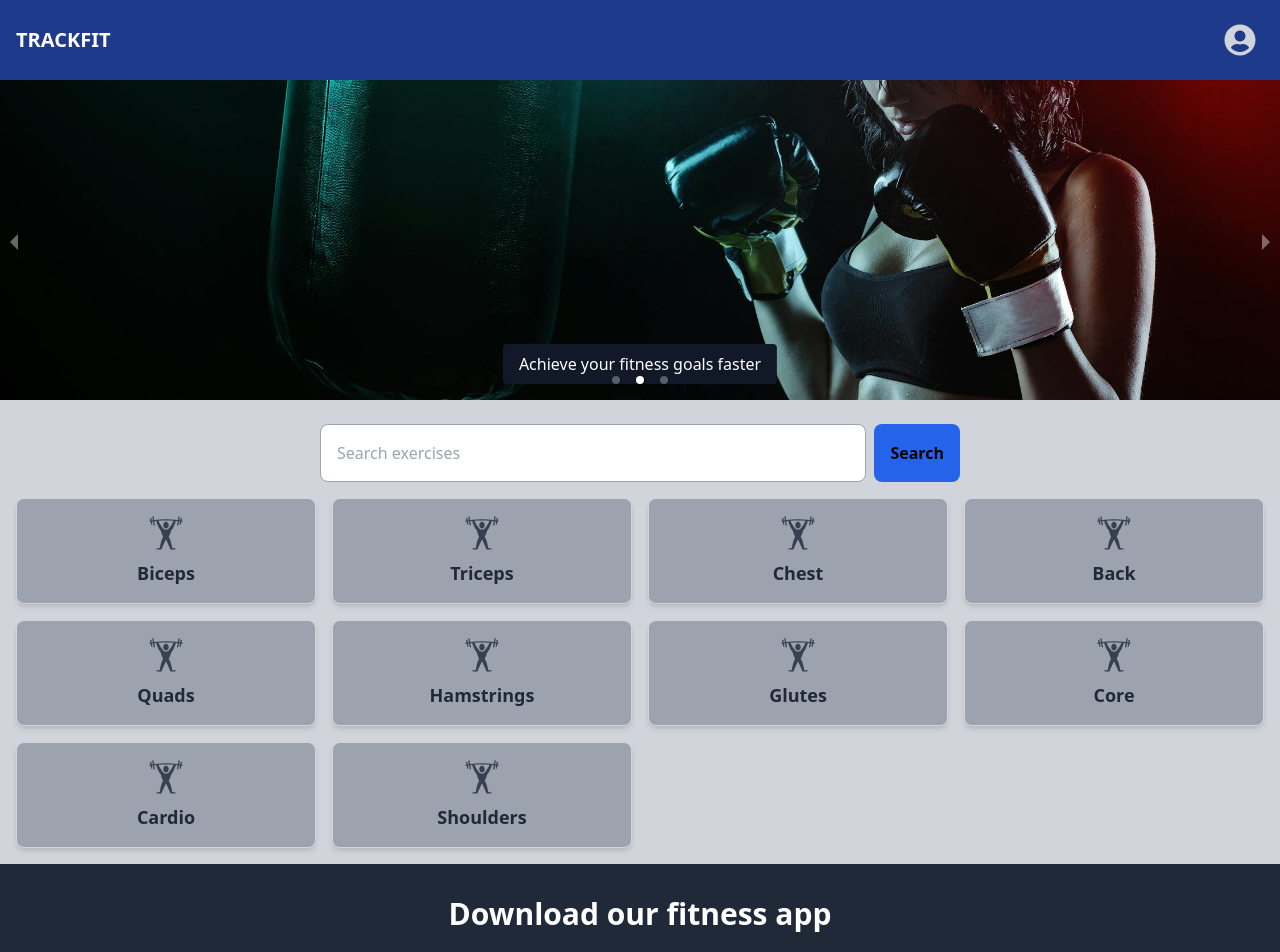
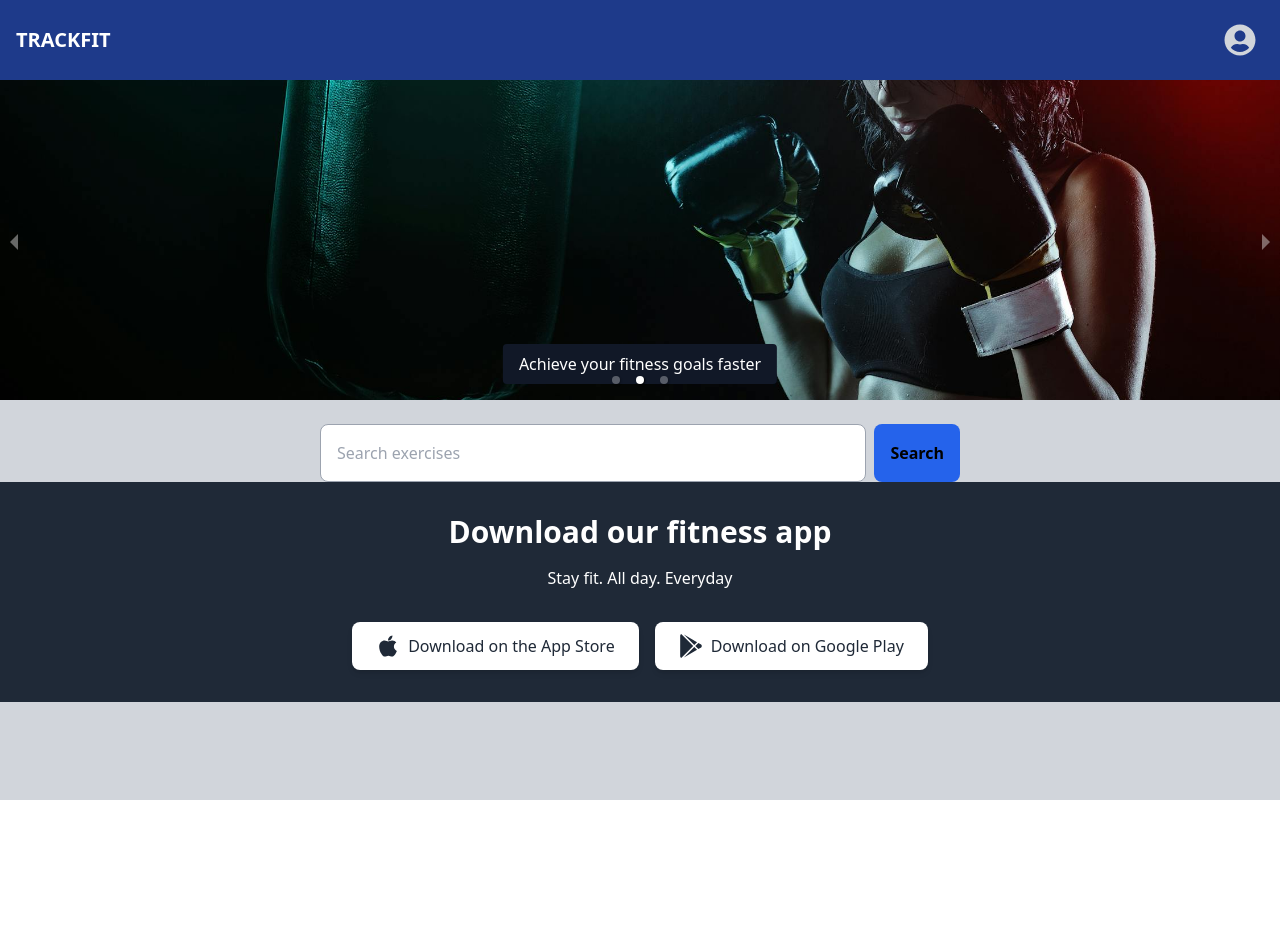
Before and after one commit to chas-academy/u09-fullstack-js-Brianosumba, a React (Vite) app in the folder frontend/: page /userpage in a window 1280 px wide. Shown: the top 952 px of the page. After the commit the page ends 800 px from the top, so only its background shows below. Built offline with nearby package versions, Linux system fonts and the light colour scheme; grey boxes are pictures that could not be loaded.

Commit message:
userpage fix

```diff
--- a/frontend/src/components/ExerciseCardList.jsx
+++ b/frontend/src/components/ExerciseCardList.jsx
@@ -1,26 +1,66 @@
+import { useState } from "react";
+import PropTypes from "prop-types";
 import ExerciseCards from "./ExerciseCards";
 
-const ExerciseCardList = () => {
-  const exercises = [
-    "Biceps",
-    "Triceps",
-    "Chest",
-    "Back",
-    "Quads",
-    "Hamstrings",
-    "Glutes",
-    "Core",
-    "Cardio",
-    "Shoulders",
-  ];
+const ExerciseCardList = ({ exercises }) => {
+  const [currentIndex, setCurrentIndex] = useState(0);
+
+  // Calculate how many cards to show per scroll
+  const cardsPerView = 8;
+
+  const handleNext = () => {
+    if (currentIndex < exercises.length - cardsPerView) {
+      setCurrentIndex(currentIndex + 1);
+    }
+  };
+
+  const handlePrev = () => {
+    if (currentIndex > 0) {
+      setCurrentIndex(currentIndex - 1);
+    }
+  };
 
   return (
-    <div className="grid grid-cols-2 md:grid-cols-3 lg:grid-cols-4 gap-4 p-4">
-      {exercises.map((exercise, index) => (
-        <ExerciseCards key={index} title={exercise} />
-      ))}
+    <div className="relative">
+      <div className="flex justify-between items-center mb-4">
+        <h2 className="text-lg font-bold">Show all</h2>
+        <div className="space-x-2">
+          <button onClick={handlePrev} disabled={currentIndex === 0}>
+            &lt; Prev
+          </button>
+          <button
+            onClick={handleNext}
+            disabled={currentIndex >= exercises.length - cardsPerView}
+          >
+            Next &gt;
+          </button>
+        </div>
+      </div>
+
+      {/* Card Scrolling Area */}
+      <div className="flex space-x-4 overflow-x-hidden">
+        {exercises
+          .slice(currentIndex, currentIndex + cardsPerView)
+          .map((exercise, index) => (
+            <ExerciseCards
+              key={index}
+              title={exercise.name} // Ensure the exercise name is used
+              gifUrl={exercise.gifUrl} // Ensure the exercise GIF URL is used
+            />
+          ))}
+      </div>
     </div>
   );
 };
 
+// PropTypes validation for ExerciseCardList
+ExerciseCardList.propTypes = {
+  exercises: PropTypes.arrayOf(
+    PropTypes.shape({
+      name: PropTypes.string.isRequired,
+      gifUrl: PropTypes.string.isRequired,
+    })
+  ).isRequired,
+};
+
 export default ExerciseCardList;
--- a/frontend/src/components/ExerciseCards.jsx
+++ b/frontend/src/components/ExerciseCards.jsx
@@ -2,7 +2,7 @@ import { GiWeightLiftingUp } from "react-icons/gi";
 import { useNavigate } from "react-router-dom";
 import PropTypes from "prop-types";
 
-const ExerciseCards = ({ title }) => {
+const ExerciseCards = ({ title, gifUrl }) => {
   const navigate = useNavigate();
 
   const handleClick = () => {
@@ -20,6 +20,14 @@ const ExerciseCards = ({ title }) => {
       </div>
       <div className="text-center">
         <p className="text-lg font-semibold text-gray-800">{title}</p>
+        {gifUrl && (
+          <img
+            src={gifUrl}
+            alt={title}
+            className="mt-2 w-full h-auto rounded-md"
+          />
+        )}{" "}
+        {/* Display GIF */}
       </div>
     </div>
   );
@@ -27,6 +35,7 @@ const ExerciseCards = ({ title }) => {
 
 ExerciseCards.propTypes = {
   title: PropTypes.string.isRequired,
+  gifUrl: PropTypes.string.isRequired, // Add gifUrl prop validation
 };
 
 export default ExerciseCards;
--- a/frontend/src/components/SearchField.jsx
+++ b/frontend/src/components/SearchField.jsx
@@ -1,19 +1,59 @@
-const SearchField = () => {
+import { useState } from "react";
+import axios from "axios";
+import PropTypes from "prop-types";
+
+const SearchField = ({ onSearchResults }) => {
+  const [query, setQuery] = useState(""); // stores the user's input
+  const [loading, setLoading] = useState(false); // loading state
+  const [error, setError] = useState(null); // error state
+
+  const handleSearch = async (e) => {
+    e.preventDefault();
+    setError(null); // Reset error state
+
+    if (query.trim()) {
+      setLoading(true); // Start loading
+      try {
+        // Fetch Exercises from ExerciseDB API
+        const response = await axios.get(
+          `https://exercisedb.p.rapidapi.com/exercises/name/${query}`, // Search by exercise name
+          {
+            headers: {
+              "X-RapidAPI-Key": import.meta.env.VITE_RAPIDAPI_KEY, // Use your RapidAPI key
+              "X-RapidAPI-Host": "exercisedb.p.rapidapi.com",
+            },
+          }
+        );
+        // Pass the data to the parent component
+        onSearchResults(response.data);
+      } catch (error) {
+        console.error("Error fetching exercises:", error);
+        setError("Failed to fetch exercises. Please try again.");
+      } finally {
+        setLoading(false); // End loading
+      }
+    }
+  };
+
   return (
     <div className="flex justify-center items-center mt-6">
-      <form className="flex w-full md:w-1/2">
+      {error && <p className="text-red-500">{error}</p>} {/* Error message */}
+      {loading && <p>Loading...</p>} {/* Loading indicator */}
+      <form onSubmit={handleSearch} className="flex w-full md:w-1/2">
         <label htmlFor="exerciseSearch" className="sr-only">
           Search Exercises
         </label>
         <input
           id="exerciseSearch"
           type="text"
+          value={query}
+          onChange={(e) => setQuery(e.target.value)}
           placeholder="Search exercises"
           className="border border-gray-400 p-4 rounded-lg w-full"
         />
         <button
           type="submit"
-          className="bg-blue-600 hover:bg-blue-500 hover:shadow-lg transition duration-300 text-black font-semibold p-4 rounded-lg ml-2 "
+          className="bg-blue-600 hover:bg-blue-500 hover:shadow-lg transition duration-300 text-black font-semibold p-4 rounded-lg ml-2"
         >
           Search
         </button>
@@ -22,4 +62,9 @@ const SearchField = () => {
   );
 };
 
+// Define PropTypes for SearchField
+SearchField.propTypes = {
+  onSearchResults: PropTypes.func.isRequired, // 'onSearchResults' is a required function
+};
+
 export default SearchField;
--- a/frontend/src/pages/Userpage/UserPage.jsx
+++ b/frontend/src/pages/Userpage/UserPage.jsx
@@ -1,3 +1,4 @@
+import { useState } from "react";
 import NavBar from "../../components/NavBar";
 import SearchField from "../../components/SearchField";
 import HeroBannerCarousel from "../../components/HeroBannerCarousel";
@@ -8,13 +9,32 @@ import useAuthStore from "../Store/store";
 const UserPage = () => {
   // Access Zustand store state
   const { isAuthenticated, logout } = useAuthStore();
+
+  // State for holding search results from the ExerciseDB API
+  const [searchedExercises, setSearchedExercises] = useState([]);
+
+  const handleSearchResults = (results) => {
+    setSearchedExercises(results);
+  };
+
   return (
     <>
       <div className="bg-gray-300 min-h-screen">
+        {/* Navbar with authentication props */}
         <NavBar isAuthenticated={isAuthenticated} logout={logout} />
+
+        {/* Hero Carousel Banner */}
         <HeroBannerCarousel />
-        <SearchField />
-        <ExerciseCardList />
+
+        {/* SearchField component with onSearchResults to handle search results */}
+        <SearchField onSearchResults={handleSearchResults} />
+
+        {/* Conditionally render ExerciseCardList if searchResults exist */}
+        {searchedExercises.length > 0 && (
+          <ExerciseCardList exercises={searchedExercises} />
+        )}
+
+        {/* Footer component */}
         <Footer />
       </div>
     </>
```
